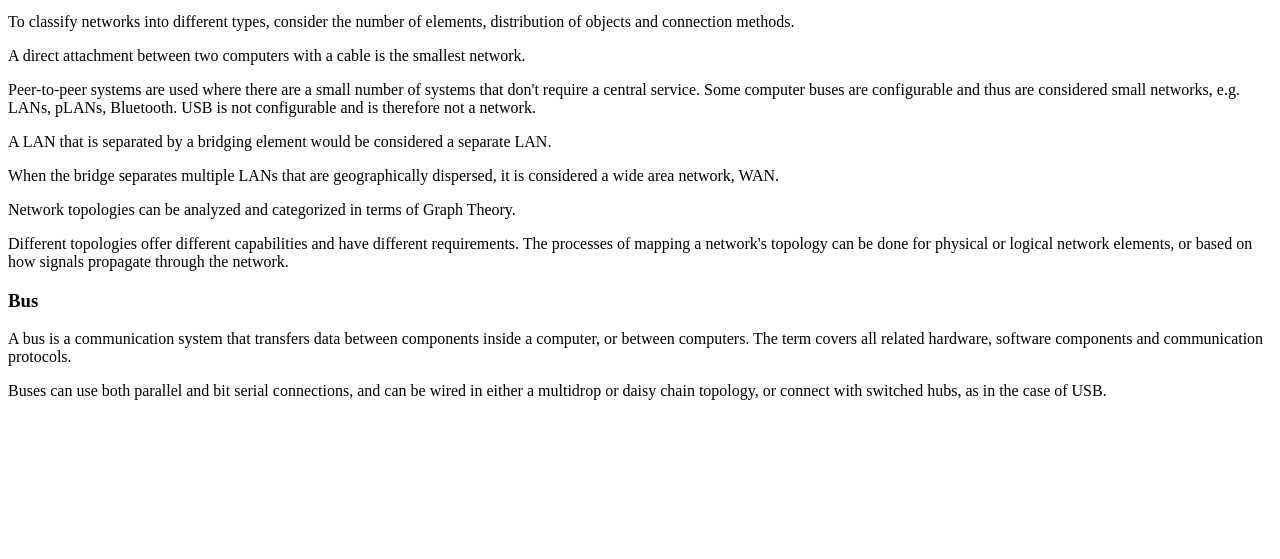
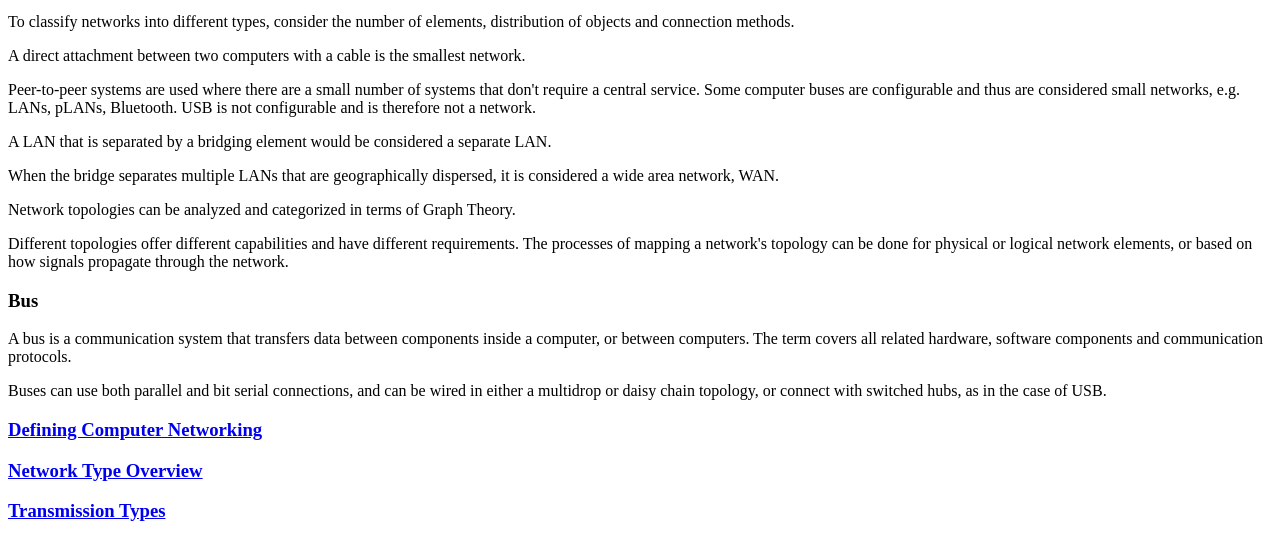
Before and after one commit to anushikhov/galua, a plain HTML site: page cs/networks/sosinsky/networkingIntroduction/networkingIntroduction.html in a window 1280 px wide. Shown: the part 101-660 px from the top of the page. Drawn offline with Linux system fonts and the light colour scheme.

Commit message:
Defining Computer Networking

```diff
--- a/cs/networks/sosinsky/networkingIntroduction/networkingIntroduction.html
+++ b/cs/networks/sosinsky/networkingIntroduction/networkingIntroduction.html
@@ -17,5 +17,10 @@
 		<p>A bus is a communication system that transfers data between components inside a computer, or between computers. The term covers all related hardware, software components and communication protocols.</p>
 		<p>Buses can use both parallel and bit serial connections, and can be wired in either a multidrop or daisy chain topology, or connect with switched hubs, as in the case of USB.</p>
 
+
+
+		<h3><a href="definingComputerNetworking.html">Defining Computer Networking</a></h3>
+		<h3><a href="networkTypeOverview.html">Network Type Overview</a></h3>
+		<h3><a href="transmissionTypes.html">Transmission Types</a></h3>
 	</body>
 </html>
```
